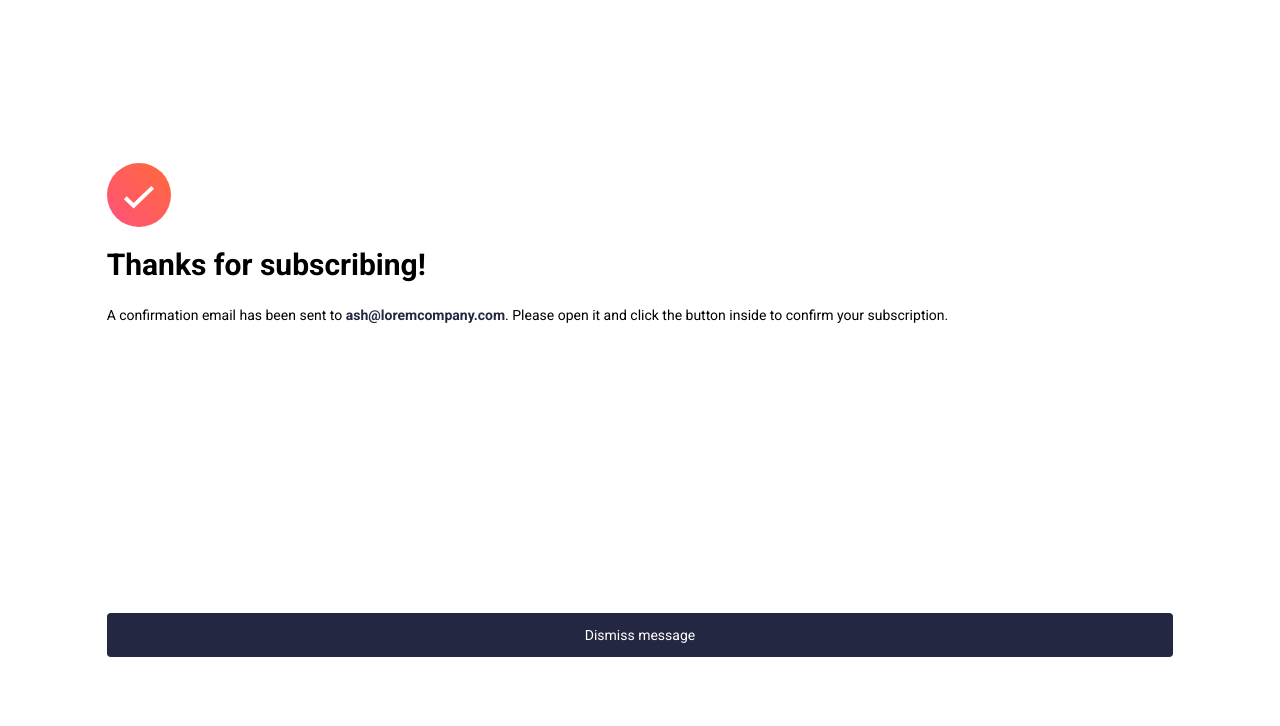
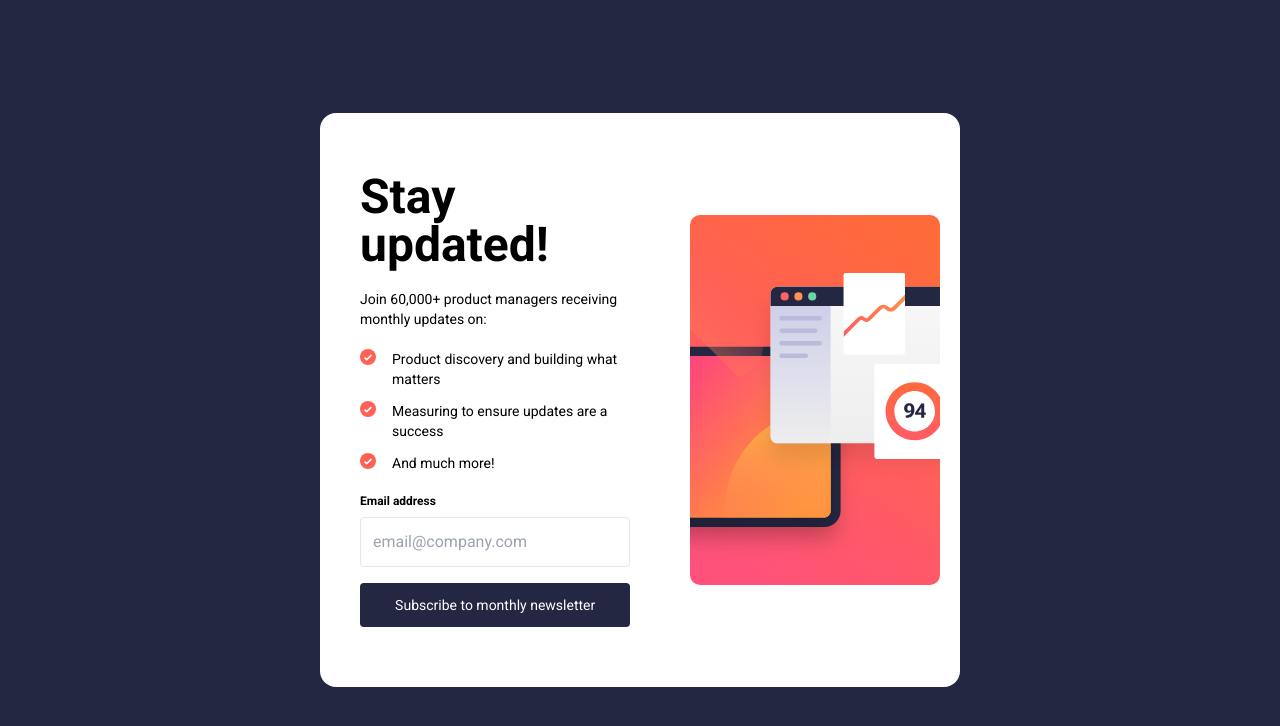
Before and after one commit to kristiansnts/fem-newsletter, a React (Vite) app: page / in a window 1280 px wide. Shown: the top 726 px of the page. Built offline with nearby package versions, Linux system fonts and the light colour scheme.

Commit message:
desktop home pages style done

```diff
--- a/src/App.jsx
+++ b/src/App.jsx
@@ -1,11 +1,11 @@
-// import Home from "./pages/Home/Home"
-import Success from "./pages/Success/Success"
+import Home from "./pages/Home/Home"
+// import Success from "./pages/Success/Success"
 
 const App = () => {
   return (
     <>
-        {/* <Home /> */}
-        <Success />
+        <Home />
+        {/* <Success /> */}
     </>
   )
 }
--- a/src/component/Button/Button.jsx
+++ b/src/component/Button/Button.jsx
@@ -1,8 +1,14 @@
 /* eslint-disable react/prop-types */
 const Button = (props) => {
-    const { children, variant } = props
+    const { children, variant, handleClick } = props
     return (
-        <button type="submit" className={`bg-[#242742] text-white text-sm font-normal w-full p-3 rounded ${variant}`}>{children}</button>
+        <button
+            type="submit"
+            className={`bg-[#242742] text-white text-sm font-normal w-full p-3 rounded ${variant}`}
+            onClick={handleClick}
+        >
+        {children}
+        </button>
     )
 }
 
--- a/src/index.css
+++ b/src/index.css
@@ -1,3 +1,13 @@
 @tailwind base;
 @tailwind component;
 @tailwind utilities;
+
+@layer base {
+    body {
+        @apply bg-[#242742];
+    }
+
+    #root {
+        @apply sm:flex sm:h-screen sm:items-center;
+    }
+}
--- a/src/pages/Home/Home.jsx
+++ b/src/pages/Home/Home.jsx
@@ -1,17 +1,22 @@
 import Button from "src/component/Button/Button"
 
 const Home = () => {
+
+    const handleClick = () => {
+        alert("success")
+    }
+
     return (
-    <main>
-        <div className="banner__img">
+        <main className="bg-white sm:flex sm:items-center sm:flex-row-reverse sm:w-1/2 sm:mx-auto sm:rounded-2xl">
+            <div className="banner__img sm:p-5">
                 <picture>
                     <source media="(min-width: 600px)" srcSet="src/assets/images/illustration-sign-up-desktop.svg"/>
                     <img src="src/assets/images/illustration-sign-up-mobile.svg" alt="" className="w-full"/>
                 </picture>
             </div>
-        <div className="newsletter__sign-up p-5">
-            <h1 className="my-3 text-3xl font-bold">Stay updated!</h1>
-            <p className="mb-3 text-sm">Join 60,000+ product managers receiving monthly updates on:</p>
+            <div className="newsletter__sign-up p-5 sm:p-10">
+                <h1 className="my-3 text-3xl sm:text-5xl sm:my-5 font-bold">Stay updated!</h1>
+                <p className="mb-3 text-sm sm:my-5">Join 60,000+ product managers receiving monthly updates on:</p>
                 <ul>
                     <li className="my-3 text-sm flex items-start"><img src="src/assets/images/icon-list.svg" alt="" className="inline mr-4 w-4" /> <span>Product discovery and building what matters</span></li>
                     <li className="my-3 text-sm flex items-start"><img src="src/assets/images/icon-list.svg" alt="" className="inline mr-4 w-4" /> <span>Measuring to ensure updates are a success</span></li>
@@ -23,7 +28,7 @@ const Home = () => {
                         <span className="invisible">error</span>
                     </label>
                     <input type="text" placeholder="email@company.com" className="border w-full p-3 rounded mb-4"/>
-                <Button>Subscribe to monthly newsletter</Button>
+                    <Button handleClick={handleClick}>Subscribe to monthly newsletter</Button>
                 </form>
             </div>
         </main>
--- a/src/pages/Success/Success.jsx
+++ b/src/pages/Success/Success.jsx
@@ -8,7 +8,7 @@ const Success = () => {
                 <img src="src/assets/images/icon-success.svg" alt="" className="my-5"/>
                 <h1 className="text-3xl font-bold my-5">Thanks for subscribing!</h1>
                 <p className="text-sm leading-6">A confirmation email has been sent to <a href="" className="text-[#242742] font-bold">ash@loremcompany.com</a>.
-    Please open it and click the button inside to confirm your subscription.</p>
+                Please open it and click the button inside to confirm your subscription.</p>
             </div>
             <Button variant="">Dismiss message</Button>
         </div>
```
Lines whose indentation alone changed are shown as unchanged.
